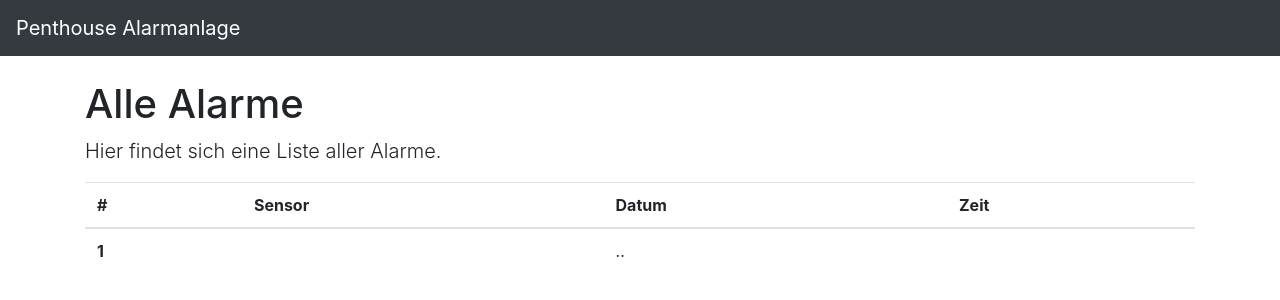
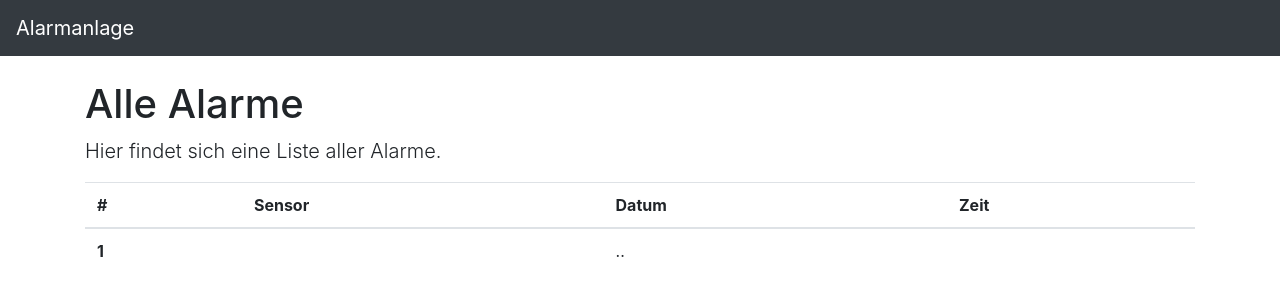
Before and after one commit to Domifry/Alarmanlage-RaspberryPI, a PHP site: page / in a window 1280 px wide. Shown: the top 300 px of the page. Run offline with PHP 8.4, Linux system fonts and the light colour scheme; tables that the repository leaves empty or names only in its code hold one stand-in row (values such as "Sample post"); data that the repository does not hold is empty.

Commit message:
Update index.php

```diff
--- a/index.php
+++ b/index.php
@@ -98,7 +98,7 @@ if ($result = mysqli_query($con, $sql))
   </head>
     <body>
      <nav class=" navbar navbar-expand-md navbar-dark bg-dark mb-4">
-      <a class="navbar-brand" href="#">Penthouse Alarmanlage</a>
+      <a class="navbar-brand" href="#">Alarmanlage</a>
       <button class="navbar-toggler" type="button" data-toggle="collapse" data-target="#navbarsExampleDefault" aria-controls="navbarsExampleDefault" aria-expanded="false" aria-label="Toggle navigation">
         <span class="navbar-toggler-icon"></span>
       </button>
```
